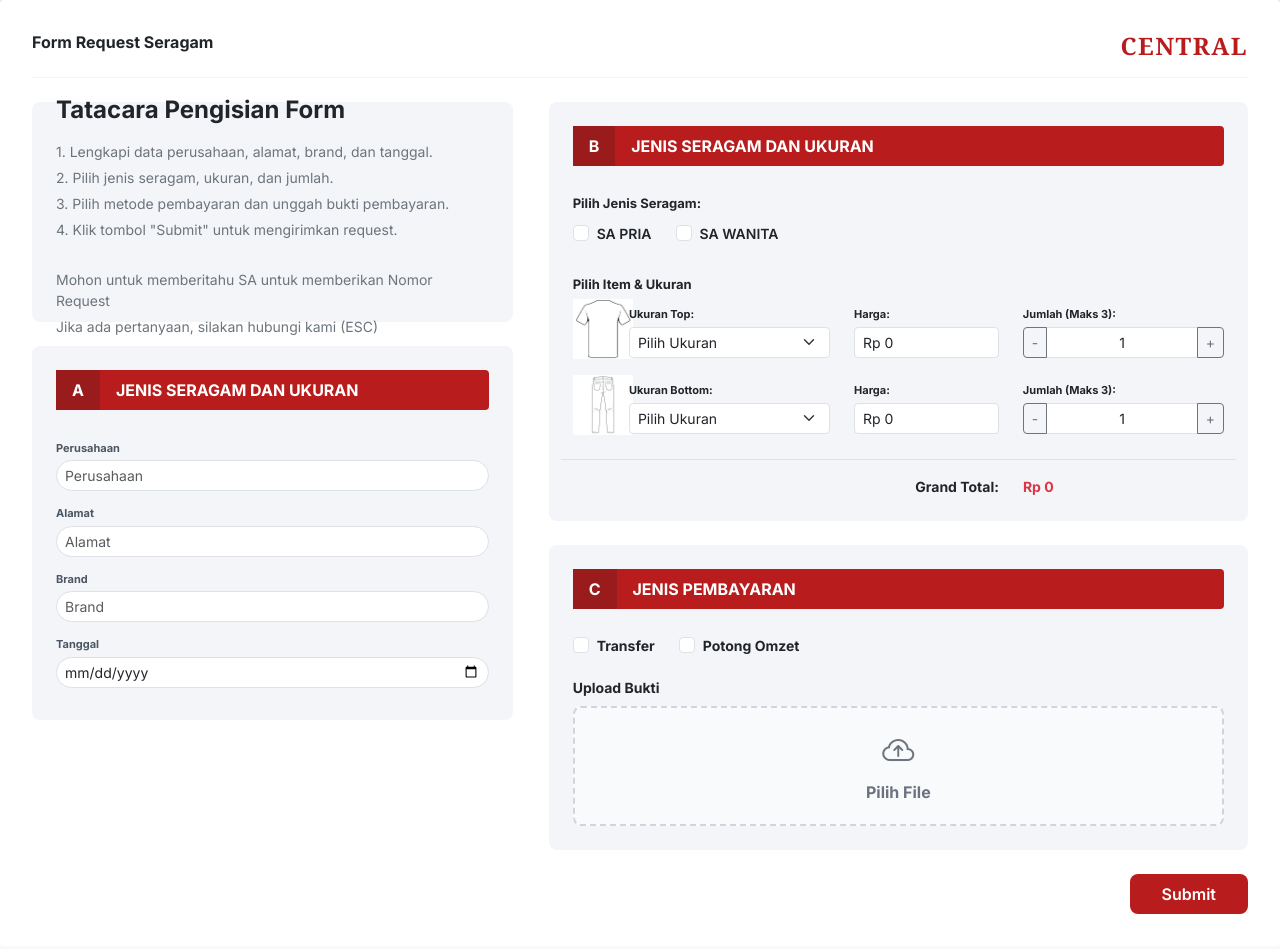
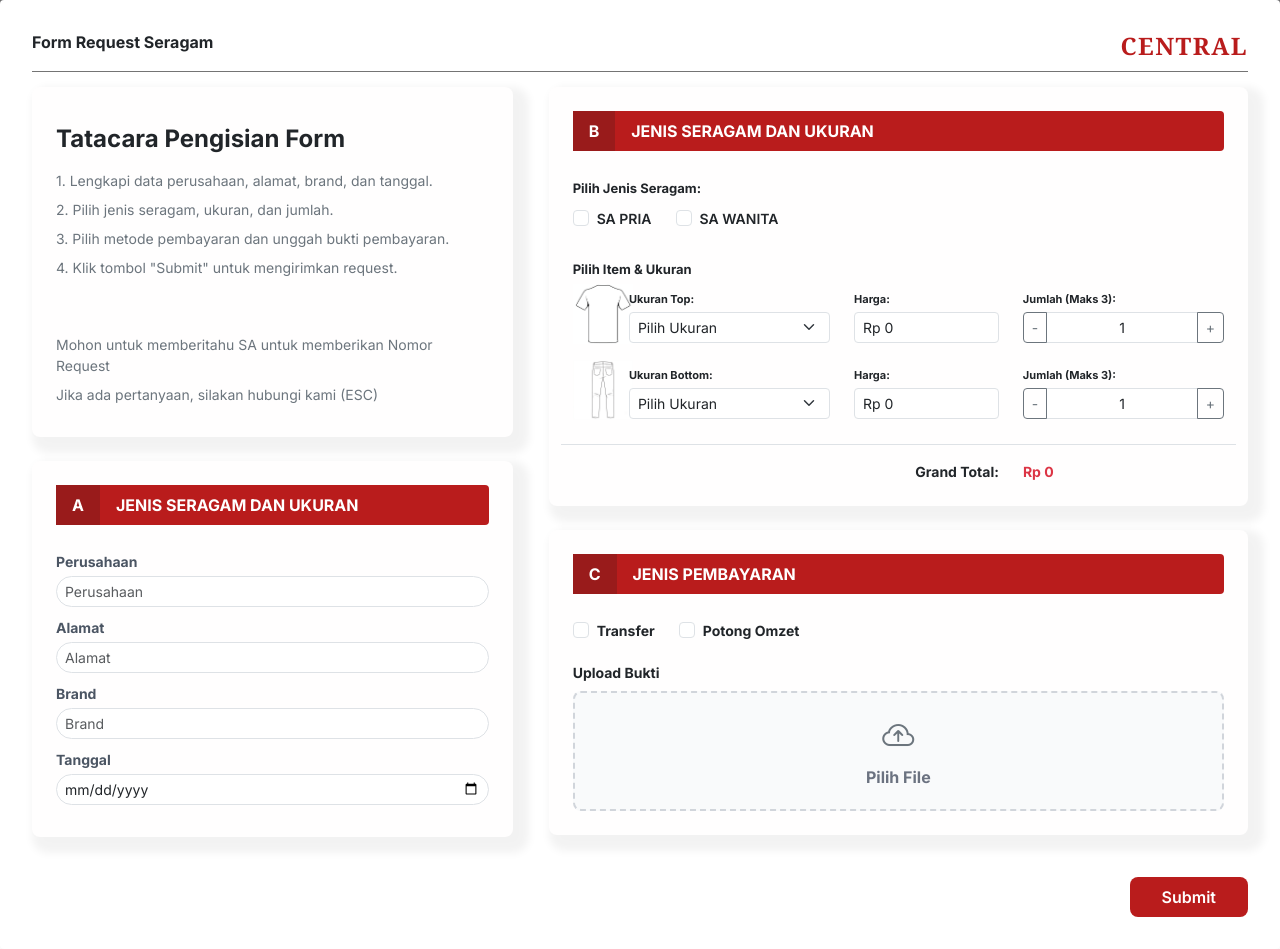
Before and after one commit to rizkymahendra0204-gif/warehouse-hr, a PHP site: page /request_form.php in a window 1280 px wide. Before the commit the page ends 914 px from the top, so only its background shows below. Run offline with PHP 8.4, Linux system fonts and the light colour scheme.

Commit message:
Update 1

```diff
--- a/assets/css/style.css
+++ b/assets/css/style.css
@@ -296,19 +296,22 @@ body {
   color: #6b7280;
   margin-top: 4px;
 }
+
 /* --- REQUEST FORM --- */
 
 .form-container {
 background-color: #ffffff;
 border-radius: 4px;
 padding: 32px;
-            box-shadow: 0 1px 3px rgba(0,0,0,0.05);
+box-shadow: 0 1px 3px rgba(0, 0, 0, 0.05);
 }
+
 .form-header {
-            border-bottom: 1px solid #f3f4f6;
-            padding-bottom: 16px;
-            margin-bottom: 24px;
+border-bottom: 1px solid #747474;
+padding-bottom: 10px;
+margin-bottom: 15px;
 }
+
 .logo-central {
 font-family: Georgia, serif; /* Menggunakan font serif untuk logo CENTRAL */
 color: #b91c1c; /* Merah gelap */
@@ -317,12 +320,15 @@ body {
 letter-spacing: 1.5px;
 margin: 0;
 }
+
 .section-box {
-            background-color: #f4f5f8;
 border-radius: 8px;
 padding: 24px;
 margin-bottom: 24px;
+background-color: #fffefe;
+box-shadow: 8px 8px 8px 8px rgba(3, 0, 0, 0.05);
 }
+
 .section-title {
 font-size: 12px;
 font-weight: 700;
@@ -330,14 +336,13 @@ body {
 margin-bottom: 20px;
 text-transform: uppercase;
 }
+
 /* Style untuk Placeholder (Kotak Abu-abu) */
-        .ph-box { background-color: #d1d5db; border-radius: 8px; }
-        .ph-pill { background-color: #d1d5db; border-radius: 50rem; }
-        .ph-text { background-color: #d1d5db; border-radius: 4px; }
-
-        .btn-submit {
-            background-color: #b91c1c;
-            color: white;
+.ph-box { background-color: #8b8e92; border-radius: 8px; }
+.ph-pill { background-color: #8b8e92; border-radius: 50rem; }
+.ph-text { background-color: #8b8e92; border-radius: 4px; }
+.btn-submit { background-color: #b91c1c;
+color: rgb(255, 255, 255);
 border-radius: 8px;
 padding: 8px 32px;
 font-weight: 600;
@@ -348,8 +353,8 @@ body {
 background-color: #991b1b;
 }
 
+
 /* Gaya untuk Area Upload */
-
 .upload-area {
     width: 100%;
     height: 120px;
--- a/request_form.php
+++ b/request_form.php
@@ -17,7 +17,7 @@
 
 <div class="app-container">
     <!-- MAIN CONTENT -->
-    <div class="main-wrapper" style="background-color: #e5e7eb;">
+    <div class="main-wrapper" style="background-color: #6c6c6d;">
 
         <!-- CONTENT AREA -->
 
@@ -35,15 +35,15 @@
                 <div class="col-md-5 pe-md-4">
 
                 <!-- Box: Keterangan -->
-                <div class="section-box d-flex align-items-center" style="height: 220px;">
+                <div class="section-box d-flex align-items-center" style="min-height: 220px; height: auto;">
                     <div style="margin-top: 14px;">
                         <h4 class="fw-bold mb-3">Tatacara Pengisian Form</h4>
-                        <p class="text-secondary" style="font-size: 14px; margin-bottom: 5px;">1. Lengkapi data perusahaan, alamat, brand, dan tanggal.</p>
-                        <p class="text-secondary" style="font-size: 14px; margin-bottom: 5px;">2. Pilih jenis seragam, ukuran, dan jumlah.</p>
-                        <p class="text-secondary" style="font-size: 14px; margin-bottom: 5px;">3. Pilih metode pembayaran dan unggah bukti pembayaran.</p>
-                        <p class="text-secondary" style="font-size: 14px; margin-bottom: 5px;">4. Klik tombol "Submit" untuk mengirimkan request.</p><br>
-                        <p class="text-secondary" style="font-size: 14px; margin-bottom: 5px;">Mohon untuk memberitahu SA untuk memberikan Nomor Request </p>
-                        <p class="text-secondary" style="font-size: 14px; margin-bottom: 5px;">Jika ada pertanyaan, silakan hubungi kami (ESC) </p>
+                        <p class="text-secondary" style="font-size: 14px; margin-bottom: 8px;">1. Lengkapi data perusahaan, alamat, brand, dan tanggal.</p>
+                        <p class="text-secondary" style="font-size: 14px; margin-bottom: 8px;">2. Pilih jenis seragam, ukuran, dan jumlah.</p>
+                        <p class="text-secondary" style="font-size: 14px; margin-bottom: 8px;">3. Pilih metode pembayaran dan unggah bukti pembayaran.</p>
+                        <p class="text-secondary" style="font-size: 14px; margin-bottom: 8px;">4. Klik tombol "Submit" untuk mengirimkan request.</p><br><br>
+                        <p class="text-secondary" style="font-size: 14px; margin-bottom: 8px;">Mohon untuk memberitahu SA untuk memberikan Nomor Request </p>
+                        <p class="text-secondary" style="font-size: 14px; margin-bottom: 8px;">Jika ada pertanyaan, silakan hubungi kami (ESC) </p>
                     </div>
                 </div>
 
@@ -58,25 +58,25 @@
                     <form action="proses_request.php" method="POST">
                         <!-- Field Perusahaan -->
                         <div class="mb-2">
-                            <label class="form-label mb-1" style="font-size: 11px; font-weight: 700; color: #4b5563;">Perusahaan</label>
+                            <label class="form-label mb-1" style="font-size: 14px; font-weight: 900; color: #4b5563;">Perusahaan</label>
                             <input type="text" class="form-control form-control-sm rounded-pill" name="perusahaan" placeholder="Perusahaan" required>
                         </div>
 
                         <!-- Field Alamat -->
                         <div class="mb-2">
-                            <label class="form-label mb-1" style="font-size: 11px; font-weight: 700; color: #4b5563;">Alamat</label>
+                            <label class="form-label mb-1" style="font-size: 14px; font-weight: 900; color: #4b5563;">Alamat</label>
                             <input type="text" class="form-control form-control-sm rounded-pill" name="alamat" placeholder="Alamat" required>
                         </div>
 
                         <!-- Field Brand -->
                         <div class="mb-2">
-                            <label class="form-label mb-1" style="font-size: 11px; font-weight: 700; color: #4b5563;">Brand</label>
+                            <label class="form-label mb-1" style="font-size: 14px; font-weight: 900; color: #4b5563;">Brand</label>
                             <input type="text" class="form-control form-control-sm rounded-pill" name="brand" placeholder="Brand" required>
                         </div>
 
                         <!-- Field Tanggal -->
                         <div class="mb-2">
-                            <label class="form-label mb-1" style="font-size: 11px; font-weight: 700; color: #4b5563;">Tanggal</label>
+                            <label class="form-label mb-1" style="font-size: 14px; font-weight: 900; color: #4b5563;">Tanggal</label>
                             <input type="date" class="form-control form-control-sm rounded-pill" name="tanggal" required>
                         </div>
                     </form>
```
Lines whose indentation alone changed are shown as unchanged.
